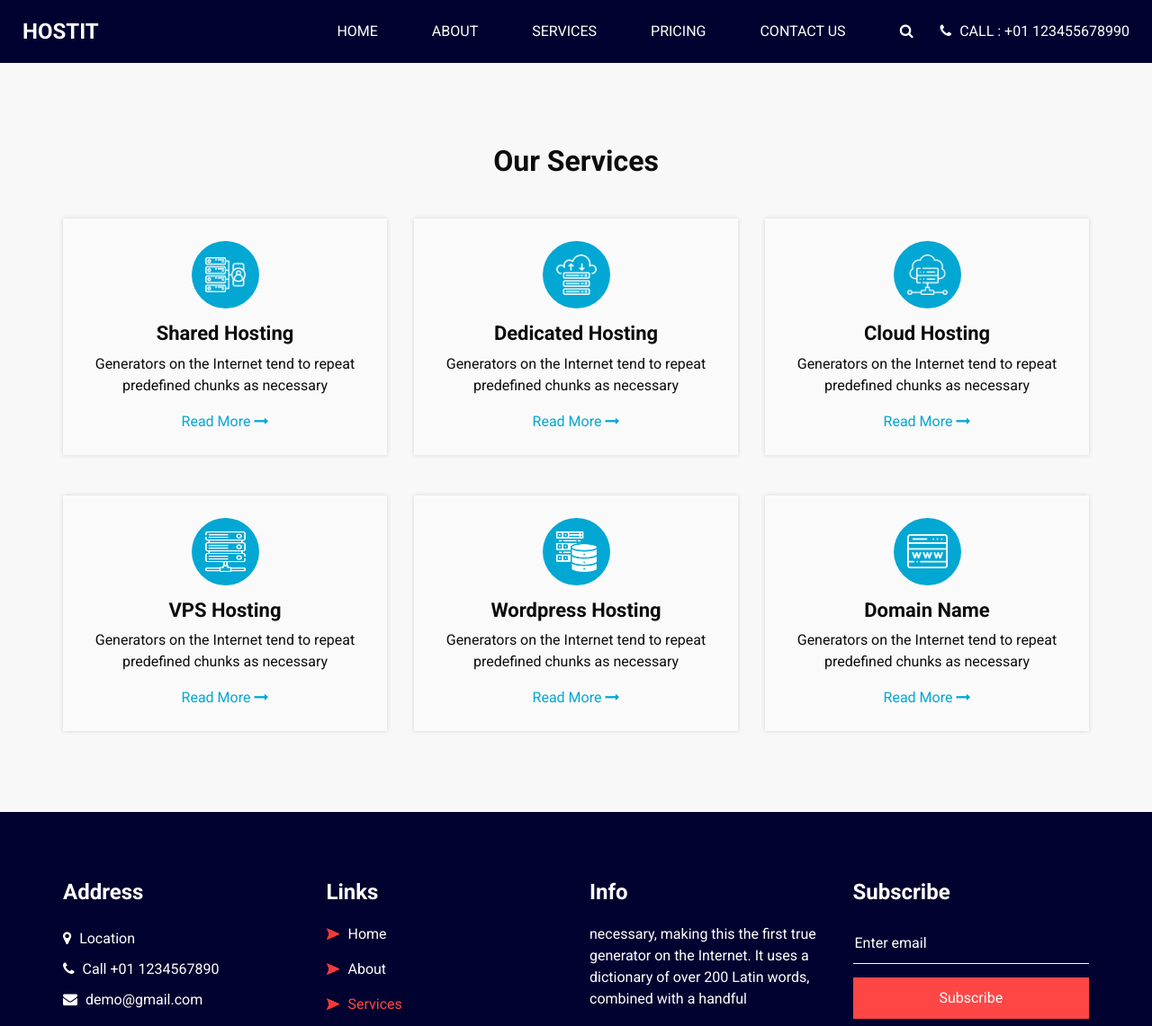
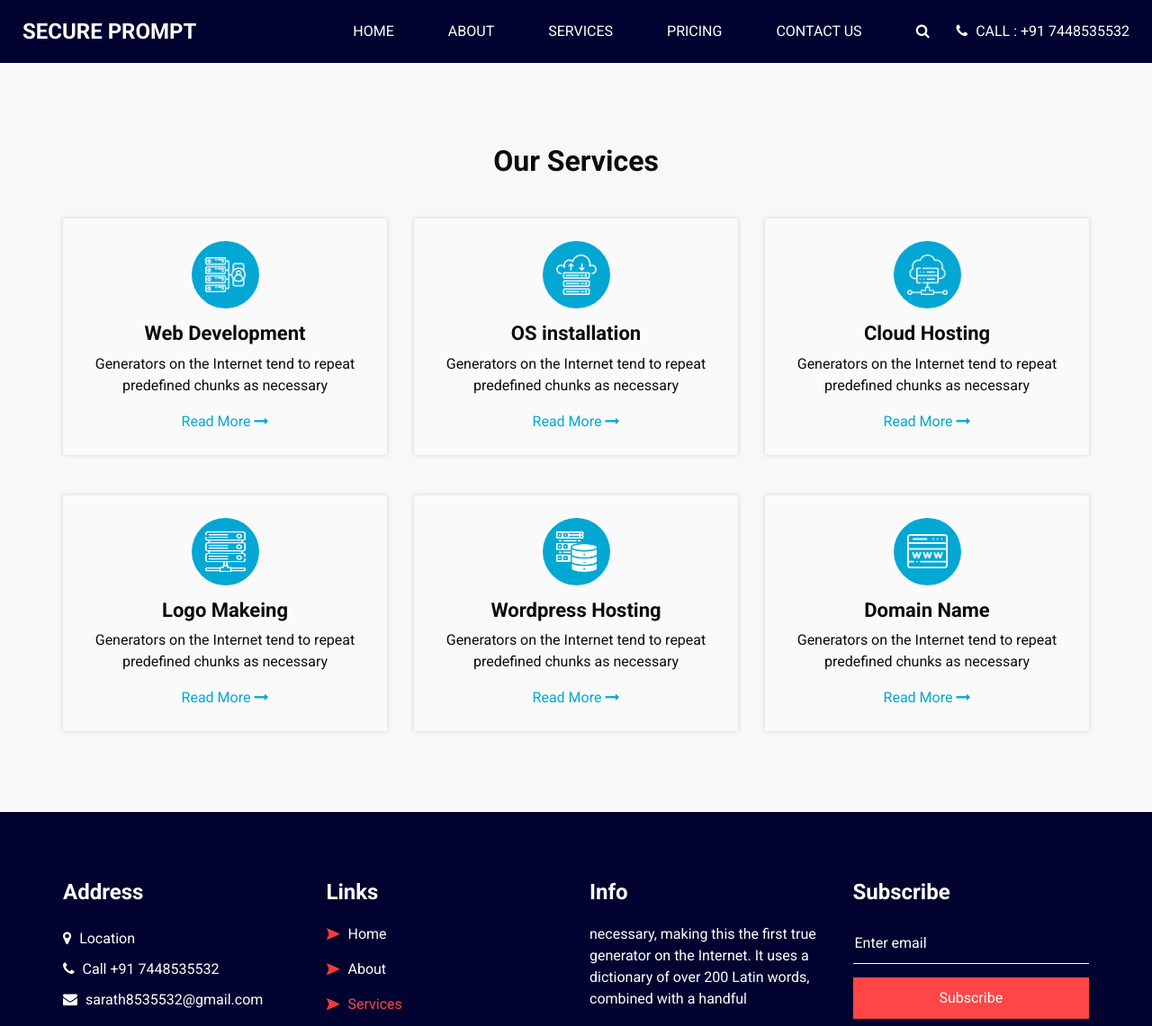
Before and after one commit to sarath007-stack/SecurePrompt, a plain HTML site: page service.html in a window 1280 px wide. Shown: the top 1141 px of the page at 90% size. Drawn offline with Linux system fonts and the light colour scheme; a script that the page names is missing.

Commit message:
service.html

```diff
--- a/service.html
+++ b/service.html
@@ -13,7 +13,7 @@
   <meta name="description" content="" />
   <meta name="author" content="" />
 
-  <title>Hostit</title>
+  <title>Secure|Prompt</title>
 
 
   <!-- bootstrap core css -->
@@ -40,7 +40,7 @@
       <div class="container-fluid">
         <nav class="navbar navbar-expand-lg custom_nav-container ">
           <a class="navbar-brand" href="index.html">
-            <span>Hostit</span>
+            <span>Secure Prompt</span>
           </a>
 
           <button class="navbar-toggler" type="button" data-toggle="collapse" data-target="#navbarSupportedContent" aria-controls="navbarSupportedContent" aria-expanded="false" aria-label="Toggle navigation">
@@ -74,7 +74,7 @@
               <a href="">
                 <i class="fa fa-phone" aria-hidden="true"></i>
                 <span>
-                  Call : +01 123455678990
+                  Call : +91 7448535532
                 </span>
               </a>
             </div>
@@ -104,7 +104,7 @@
             </div>
             <div class="detail-box">
               <h4>
-                Shared Hosting
+                Web Development
               </h4>
               <p>
                 Generators on the Internet tend to repeat predefined chunks as necessary
@@ -124,7 +124,7 @@
             </div>
             <div class="detail-box">
               <h4>
-                Dedicated Hosting
+                OS installation
               </h4>
               <p>
                 Generators on the Internet tend to repeat predefined chunks as necessary
@@ -164,7 +164,7 @@
             </div>
             <div class="detail-box">
               <h4>
-                VPS Hosting
+                Logo Makeing
               </h4>
               <p>
                 Generators on the Internet tend to repeat predefined chunks as necessary
@@ -244,13 +244,13 @@
               <a href="">
                 <i class="fa fa-phone" aria-hidden="true"></i>
                 <span>
-                  Call +01 1234567890
+                  Call +91 7448535532
                 </span>
               </a>
               <a href="">
                 <i class="fa fa-envelope" aria-hidden="true"></i>
                 <span>
-                  demo@gmail.com
+                  sarath8535532@gmail.com
                 </span>
               </a>
             </div>
@@ -332,7 +332,7 @@
     <div class="container">
       <p>
         &copy; <span id="displayYear"></span> All Rights Reserved By
-        <a href="https://html.design/">Free Html Templates</a>
+        <a href="https://html.design/">secure prompt</a>
       </p>
     </div>
   </footer>
```
